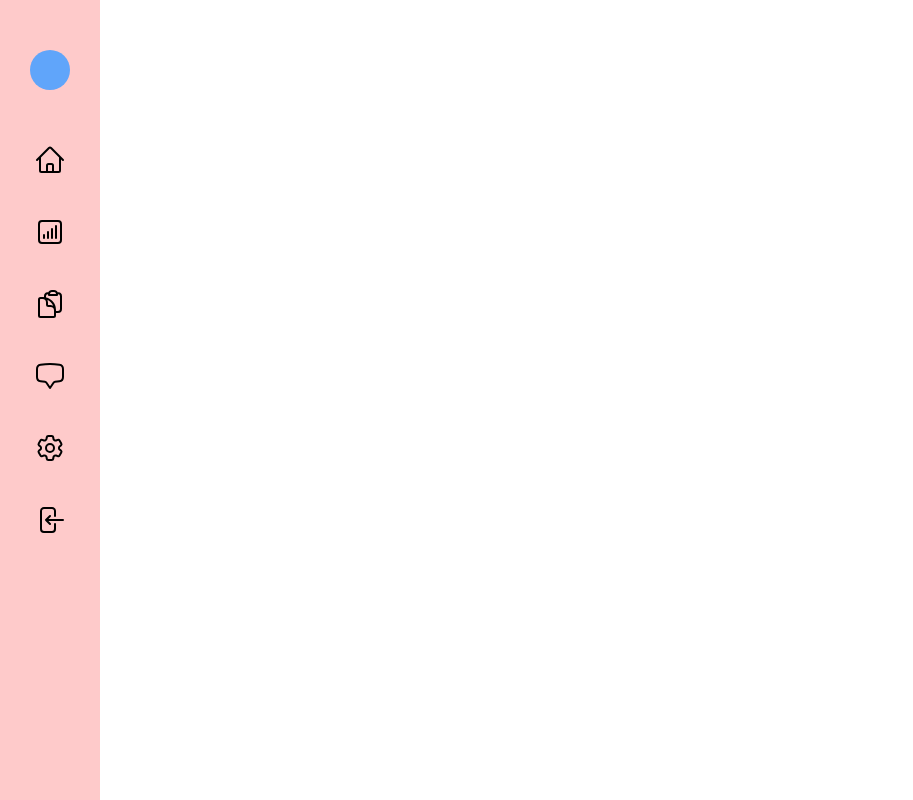
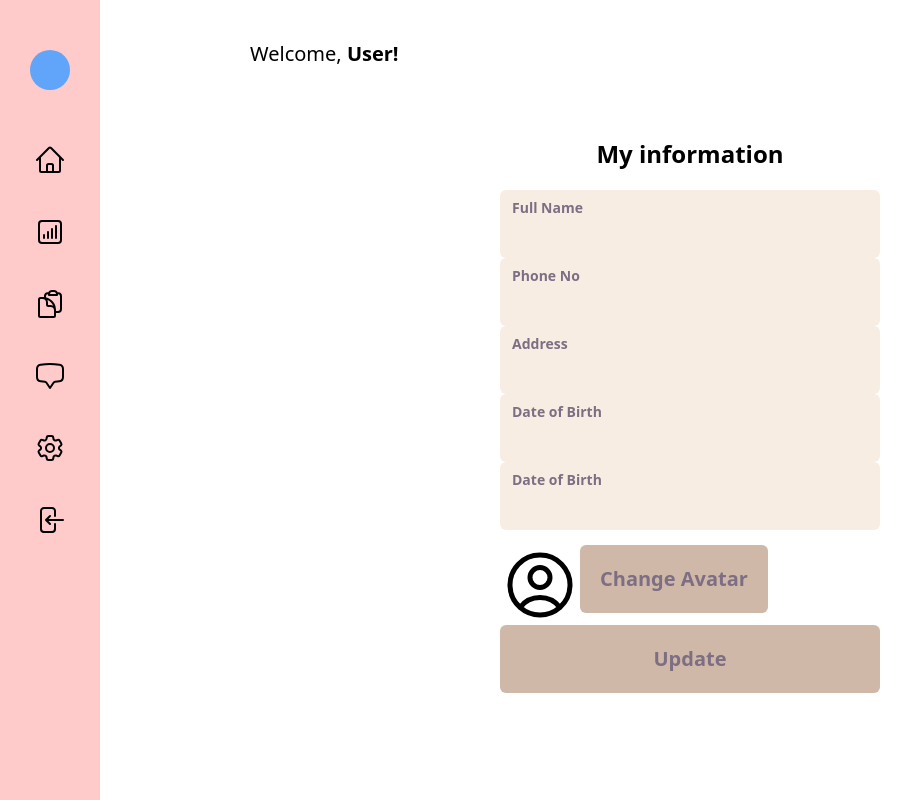
Before and after one commit to tonible14012002/Home-Security-System-frontend, a React (Create React App) app: page / in a window 1280 px wide. Shown: the whole page, without its empty margins (0-913 px from the left). Built offline with nearby package versions, Linux system fonts and the light colour scheme.

Commit message:
Home page

```diff
--- a/src/pages/Home/index.js
+++ b/src/pages/Home/index.js
@@ -1,12 +1,32 @@
 import Button from "../../components/Button"
-import Text from "../../components/Text"
+import InputField from '../../components/InputField';
+import {
+    UserCircleIcon
 
+} from '@heroicons/react/24/outline'
 const Home = () => {
 
     return (
-        <div>
+        <div className ='text-black mx-[150px] mt-[40px] text-xl' >
+        Welcome, <span className = 'font-bold'>User!</span>
+
+            <div className='flex flex-col items-center justify-center ml-[250px] mr-[250px] mt-[70px] leading-normal'>
+            <p className='font-bold text-2xl mb-[20px]'>My information</p>
+            <InputField field="Full Name" type="text" />
+            <InputField field="Phone No" type="text" />
+            <InputField field="Address" type="text" />
+            <InputField field="Date of Birth" type="text" />
+            <InputField field="Date of Birth" type="text" />
 
 
+            <div class="flex w-full mt-[15px] ">
+            <UserCircleIcon className=" w-20 h-20" />
+            <div>
+            <Button primary text="Change Avatar" />
+            </div>
+            </div>
+            <Button primary text="Update" />
+            </div>
 
         </div>
     )
```
